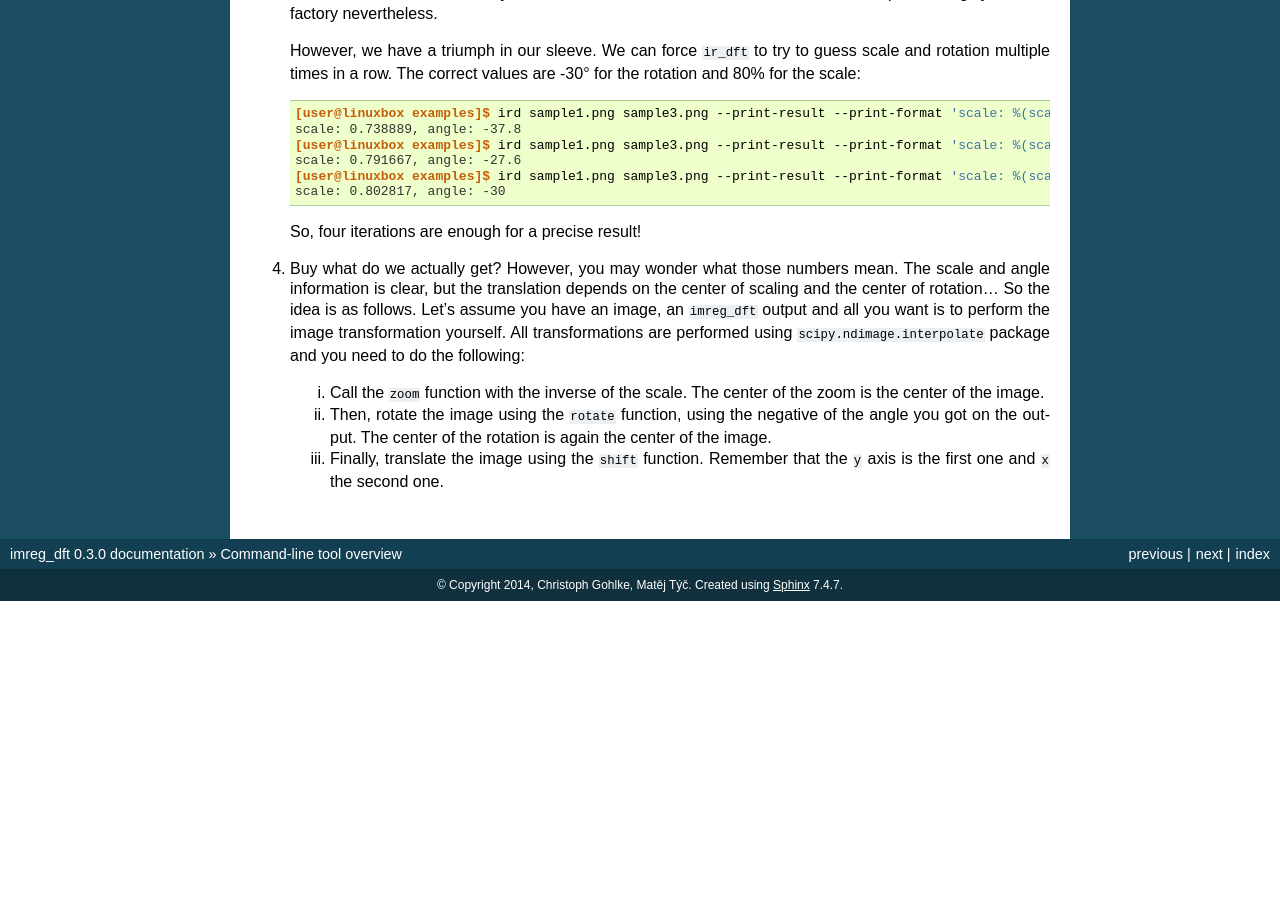
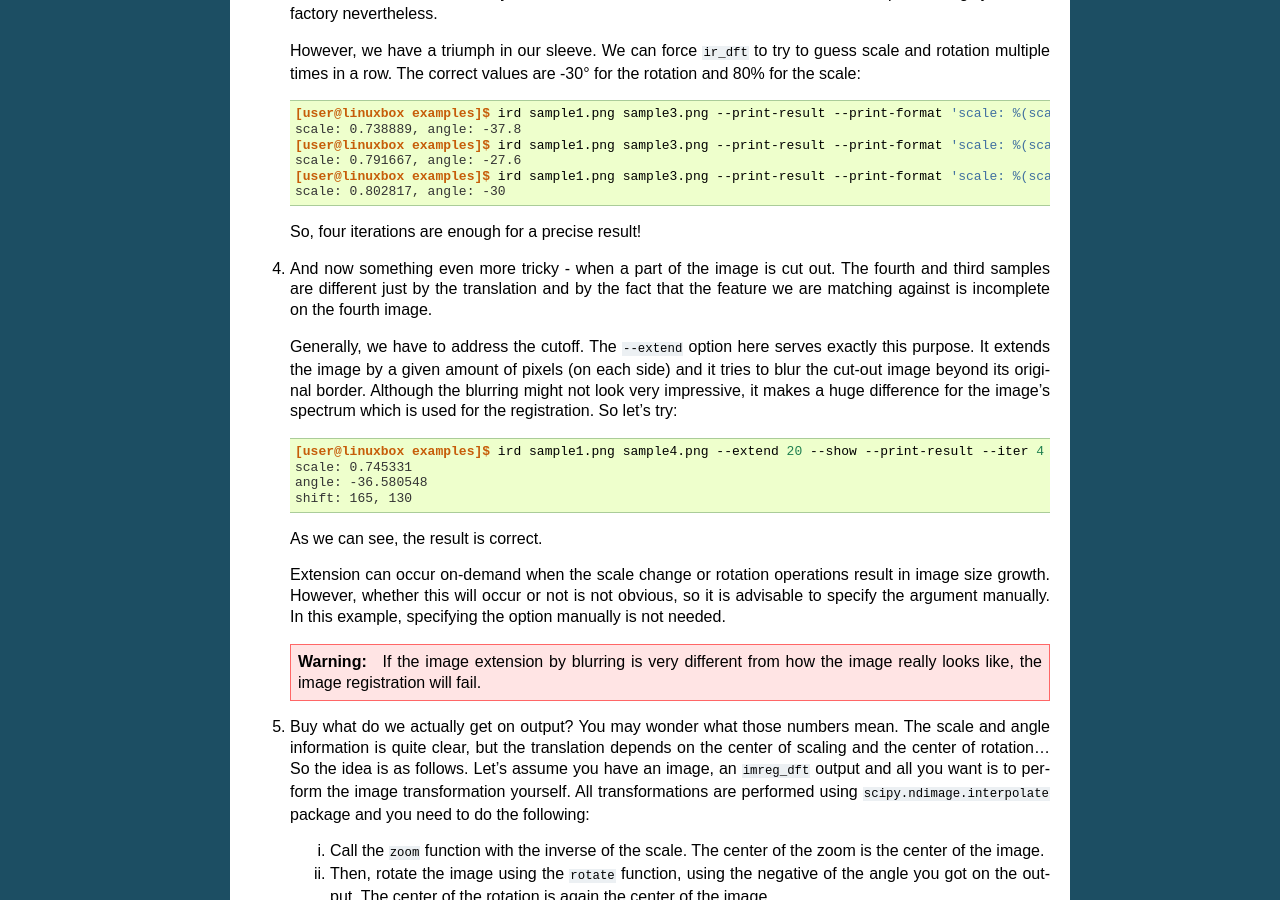
Before and after one commit to matejak/imreg_dft, a Sphinx documentation site: the page built from doc/cli.rst, in a window 1280 px wide and 900 px high, scrolled down 586 px. Built offline with Sphinx 7.4.7, drawn with Linux system fonts in a browser that asks for light colours; before the commit the page ends 1187 px from its top, so only the background shows below that.

Commit message:
Improved algorithm robustness + doc enhancements

```diff
--- a/doc/cli.rst
+++ b/doc/cli.rst
@@ -53,9 +53,35 @@ There are three main reasons why you would want to use it:
 
    So, four iterations are enough for a precise result!
 
-#. Buy what do we actually get?
-   However, you may wonder what those numbers mean.
-   The scale and angle information is clear, but the translation depends on the center of scaling and the center of rotation...
+#. And now something even more tricky - when a part of the image is cut out.
+   The fourth and third samples are different just by the translation and by the fact that the feature we are matching against is incomplete on the fourth image.
+
+   Generally, we have to address the cutoff.
+   The ``--extend`` option here serves exactly this purpose.
+   It extends the image by a given amount of pixels (on each side) and it tries to blur the cut-out image beyond its original border.
+   Although the blurring might not look very impressive, it makes a huge difference for the image's spectrum which is used for the registration.
+   So let's try:
+
+   .. code-block:: shell-session
+
+     [user@linuxbox examples]$ ird sample1.png sample4.png --extend 20 --show --print-result --iter 4
+     scale: 0.745331
+     angle: -36.580548
+     shift: 165, 130
+
+   As we can see, the result is correct.
+
+   Extension can occur on-demand when the scale change or rotation operations result in image size growth.
+   However, whether this will occur or not is not obvious, so it is advisable to specify the argument manually.
+   In this example, specifying the option manually is not needed.
+
+   .. warning::
+
+     If the image extension by blurring is very different from how the image really looks like, the image registration will fail.
+
+#. Buy what do we actually get on output?
+   You may wonder what those numbers mean.
+   The scale and angle information is quite clear, but the translation depends on the center of scaling and the center of rotation...
    So the idea is as follows.
    Let's assume you have an image, an ``imreg_dft`` output and all you want is to perform the image transformation yourself.
    All transformations are performed using ``scipy.ndimage.interpolate`` package and you need to do the following:
```
Also changed, not shown: 3 other files.
